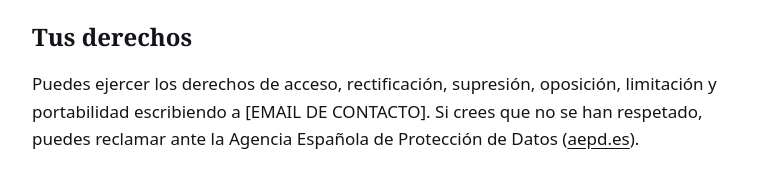
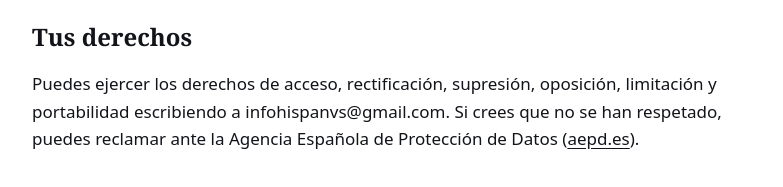
Before and after one commit to sergiocastellanos09/escano176, a plain HTML site: page privacidad.html in a window 1280 px wide. Shown: the part 1617-1804 px from the top of the page, without its empty margins (248-1031 px from the left). Drawn offline with Linux system fonts and the light colour scheme.

Commit message:
Update privacidad.html

```diff
--- a/privacidad.html
+++ b/privacidad.html
@@ -49,7 +49,7 @@ table{width:100%;border-collapse:collapse;font-size:15px}th,td{text-align:left;p
 <p>Google puede tratar datos fuera del Espacio Económico Europeo con las garantías previstas en el RGPD, como el Marco de Privacidad de Datos UE-EE. UU. y las cláusulas contractuales tipo.</p>
 
 <h2>Tus derechos</h2>
-<p>Puedes ejercer los derechos de acceso, rectificación, supresión, oposición, limitación y portabilidad escribiendo a [EMAIL DE CONTACTO]. Si crees que no se han respetado, puedes reclamar ante la Agencia Española de Protección de Datos (<a href="https://www.aepd.es">aepd.es</a>).</p>
+<p>Puedes ejercer los derechos de acceso, rectificación, supresión, oposición, limitación y portabilidad escribiendo a infohispanvs@gmail.com. Si crees que no se han respetado, puedes reclamar ante la Agencia Española de Protección de Datos (<a href="https://www.aepd.es">aepd.es</a>).</p>
 </main>
 </body>
 </html>
```
